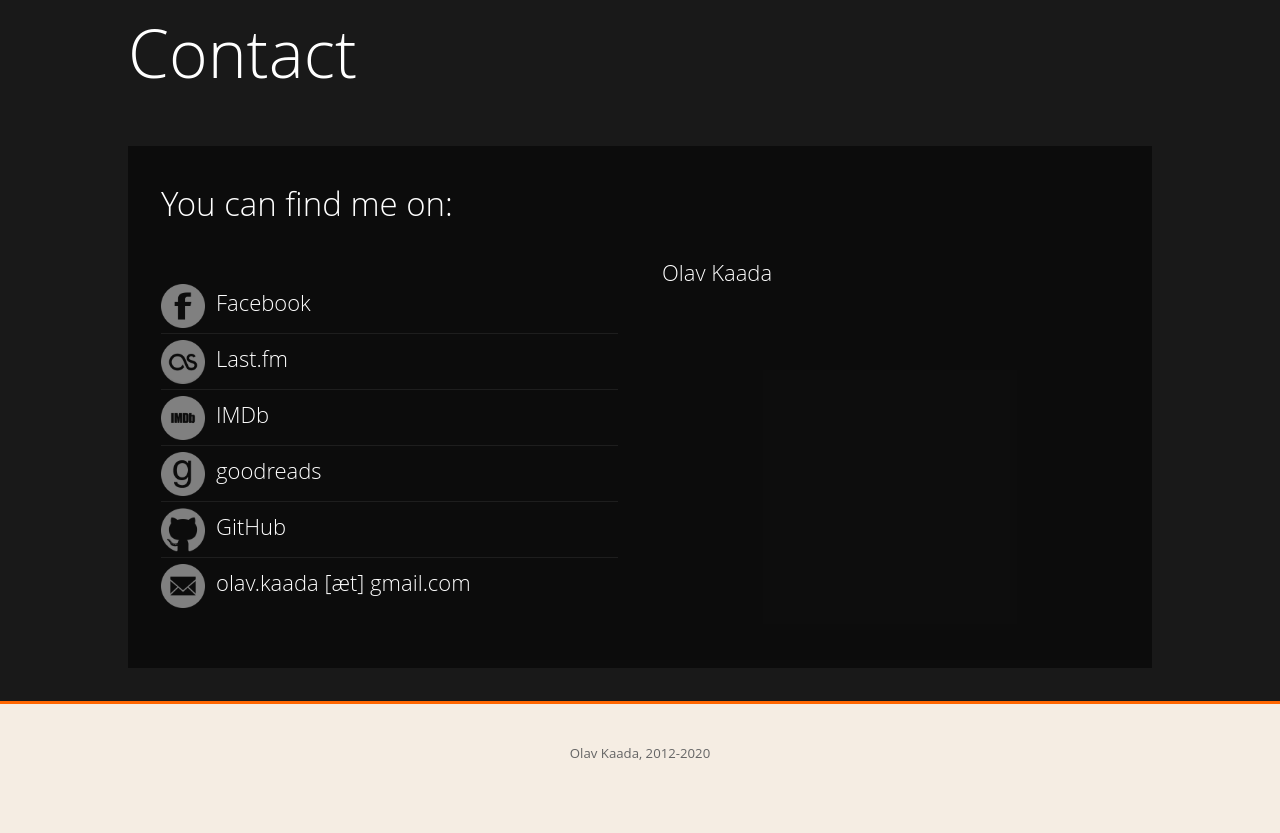
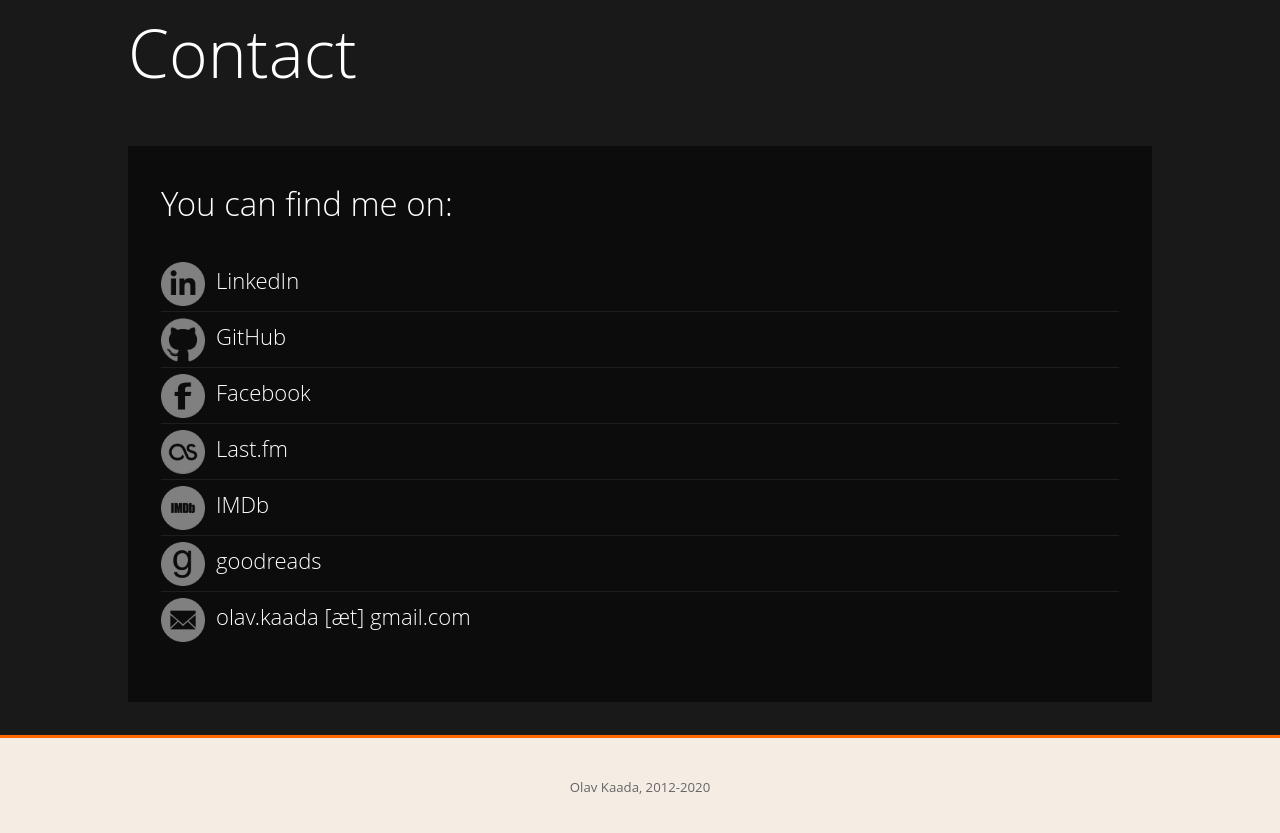
Before and after one commit to kaada/kaada.github.io, a plain HTML site: page index.html in a window 1280 px wide. Shown: the part 2171-3004 px from the top of the page. Before the commit the page ends 2974 px from the top, so only its background shows below. Drawn offline with Linux system fonts and the light colour scheme.

Commit message:
remove stupid linkedin badge

```diff
--- a/index.html
+++ b/index.html
@@ -89,35 +89,43 @@ Prior to my internship in London, I was an exchange student at <a href="https://
       <h1 class="page-title">Contact</h1>
       <div class="container">
         <h2>You can find me on:</h2>
-        <div class="grid-container">
         <ul class="on-social-media">
           <li>
-              <a href="https://facebook.com/kaada" target="_blank"  alt="Olav Kaada on Facebook">
-                <img src="/static/img/facebook-icon.png">Facebook</a>
+            <a href="https://www.linkedin.com/in/kaada/" target="_blank" alt="Olav Kaada on LinkedIn">
+              <img src="/static/img/linkedin-icon.png">LinkedIn
+            </a>
           </li>
           <li>
-              <a href="https://www.last.fm/user/Olav_Kaada" target="_blank"  alt="Olav Kaada on Last.fm">
-                <img src="/static/img/last-fm-icon.png">Last.fm</a>
+            <a href="https://github.com/kaada" target="_blank" alt="Olav Kaada on GitHub">
+              <img src="/static/img/github-icon.png">GitHub
+            </a>
           </li>
           <li>
-              <a href="https://www.imdb.com/user/ur96468251/ratings" target="_blank"  alt="Olav Kaada on IMDb">
-                <img src="/static/img/imdb-icon.png">IMDb</a>
+            <a href="https://facebook.com/kaada" target="_blank" alt="Olav Kaada on Facebook">
+              <img src="/static/img/facebook-icon.png">Facebook
+            </a>
           </li>
           <li>
-              <a href="https://www.goodreads.com/kaada" target="_blank"  alt="Olav Kaada on goodreads">
-                <img src="/static/img/goodreads-icon.png">goodreads</a>
+            <a href="https://www.last.fm/user/Olav_Kaada" target="_blank" alt="Olav Kaada on Last.fm">
+              <img src="/static/img/last-fm-icon.png">Last.fm
+            </a>
           </li>
           <li>
-              <a href="https://github.com/kaada" target="_blank"  alt="Olav Kaada on GitHub">
-                <img src="/static/img/github-icon.png">GitHub</a>
+            <a href="https://www.imdb.com/user/ur96468251/ratings" target="_blank" alt="Olav Kaada on IMDb">
+              <img src="/static/img/imdb-icon.png">IMDb
+            </a>
           </li>
           <li>
-              <a alt="Olav Kaada on Github">
-                <img src="/static/img/mail-icon.png">olav.kaada [æt] gmail.com</a>
+            <a href="https://www.goodreads.com/kaada" target="_blank" alt="Olav Kaada on goodreads">
+              <img src="/static/img/goodreads-icon.png">goodreads
+            </a>
+          </li>
+          <li>
+            <a>
+              <img src="/static/img/mail-icon.png">olav.kaada [æt] gmail.com
+            </a>
           </li>
         </ul>
-          <div class="badge-base LI-profile-badge" data-locale="no_NO" data-size="medium" data-theme="dark" data-type="HORIZONTAL" data-vanity="kaada" data-version="v1"><a class="badge-base__link LI-simple-link" href="https://uk.linkedin.com/in/kaada?trk=profile-badge">Olav Kaada</a></div>
-        </div>
       </div>
     </section>
     <footer class="colophon">
@@ -128,5 +136,4 @@ Prior to my internship in London, I was an exchange student at <a href="https://
 <script src="/static/js/jquery.min.js"></script>
 <script src="/static/js/plugins.js"></script>
 <script src="/static/js/main.js"></script>
-<script type="text/javascript" src="https://platform.linkedin.com/badges/js/profile.js" async defer></script>
 </html>
```
Also changed, not shown: static/img/linkedin-icon.png (added). Lines whose indentation alone changed are shown as unchanged.
